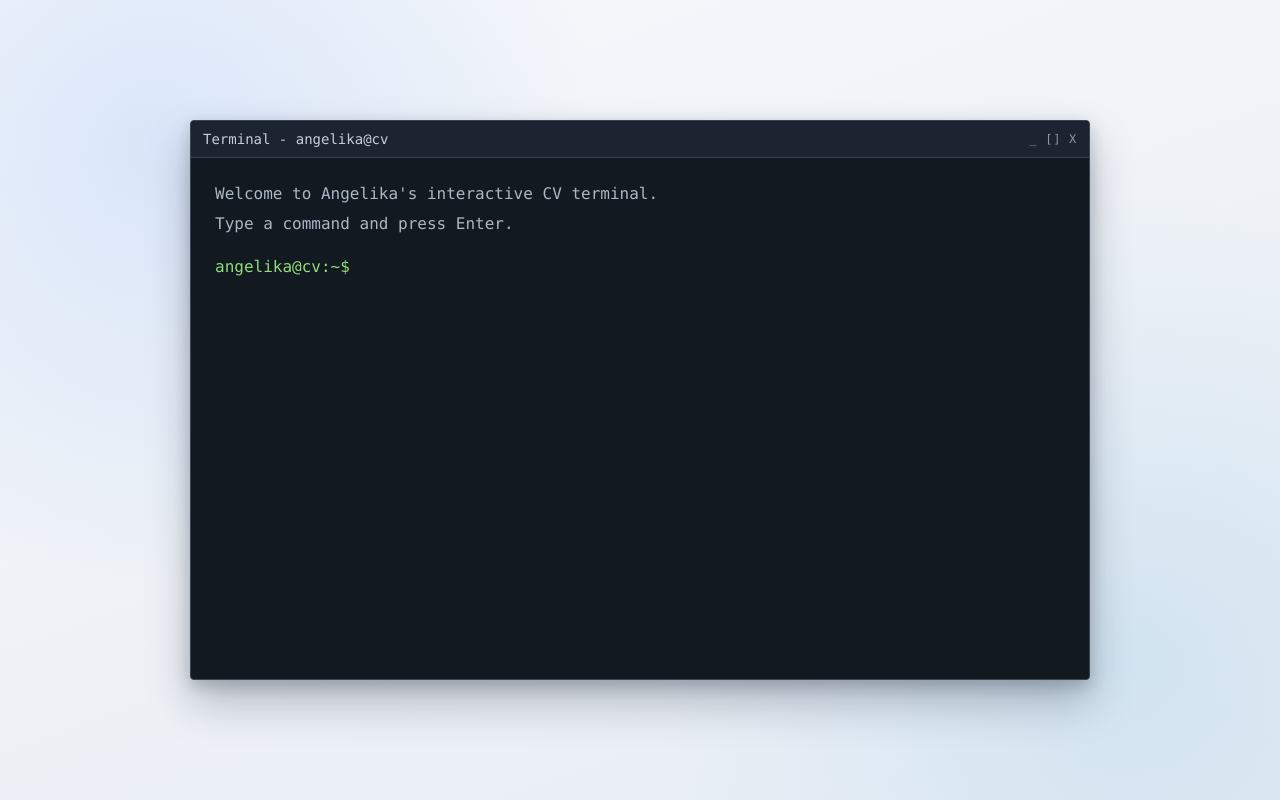
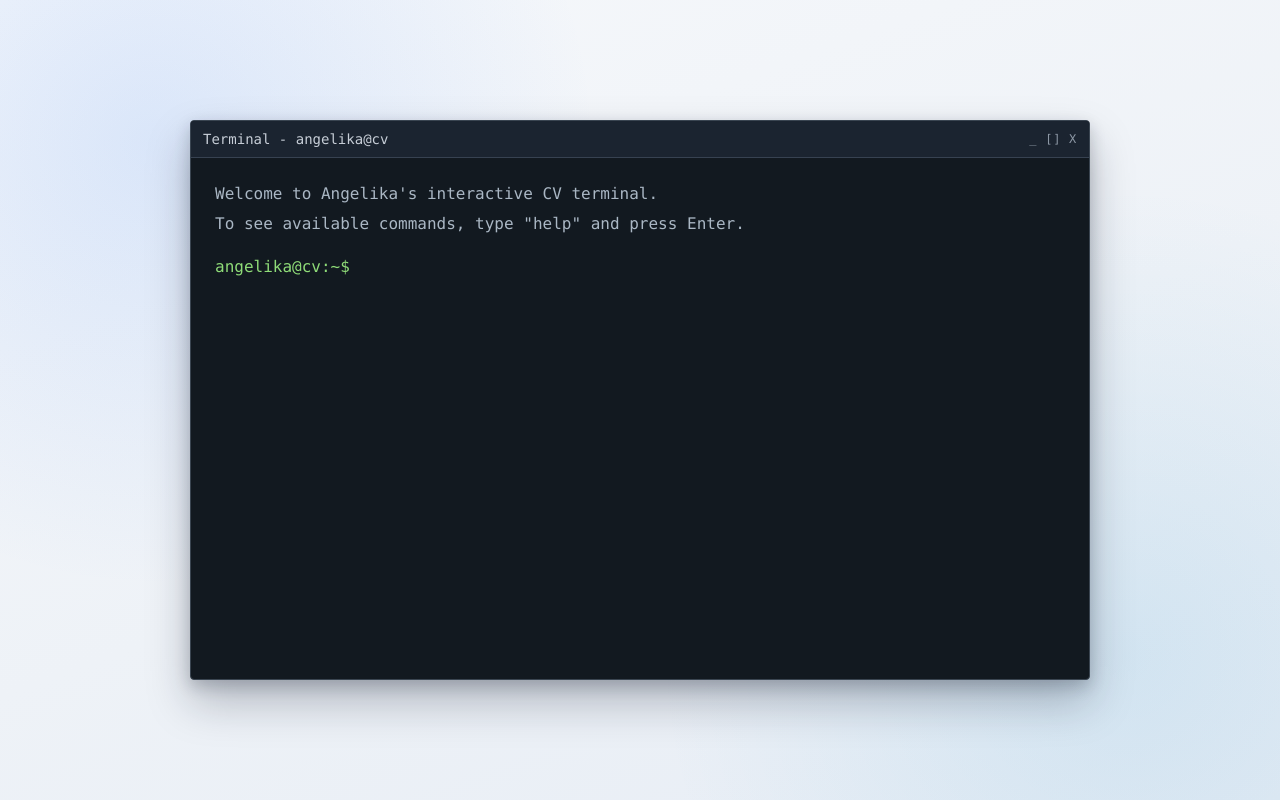
Before and after one commit to angie-ng/cli-cv, a React (Vite) app: page / in a window 1280 px wide. Built offline with nearby package versions, Linux system fonts and the light colour scheme.

Commit message:
feat(terminal): hint users to type help to discover commands

```diff
--- a/src/App.jsx
+++ b/src/App.jsx
@@ -48,7 +48,7 @@ function App() {
 
         <div className="terminal-body">
           <p className="terminal-line">Welcome to Angelika&apos;s interactive CV terminal.</p>
-          <p className="terminal-line">Type a command and press Enter.</p>
+          <p className="terminal-line">To see available commands, type "help" and press Enter.</p>
 
           <div className="terminal-history" aria-live="polite">
             {history.map((entry) => (
```
